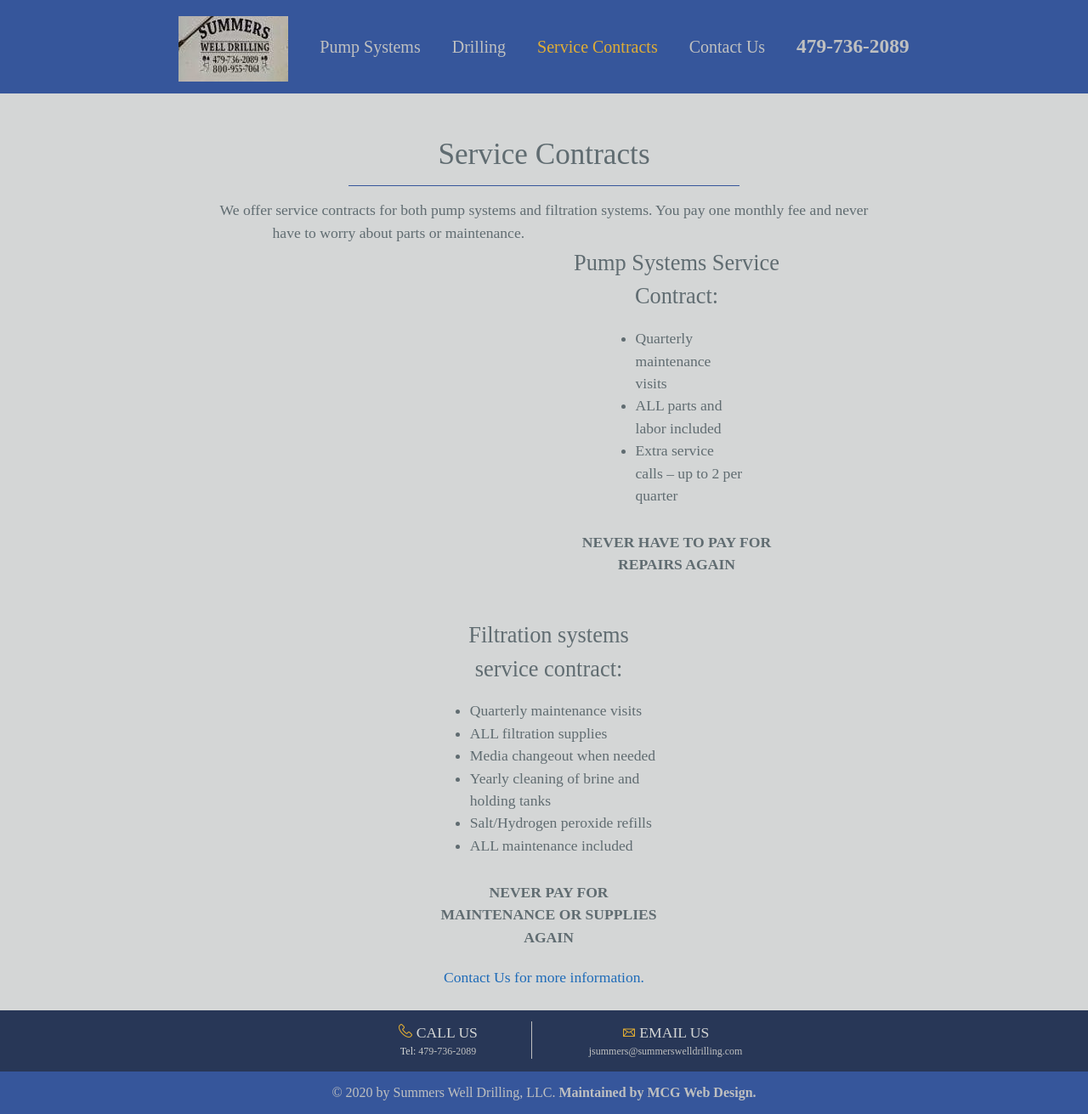
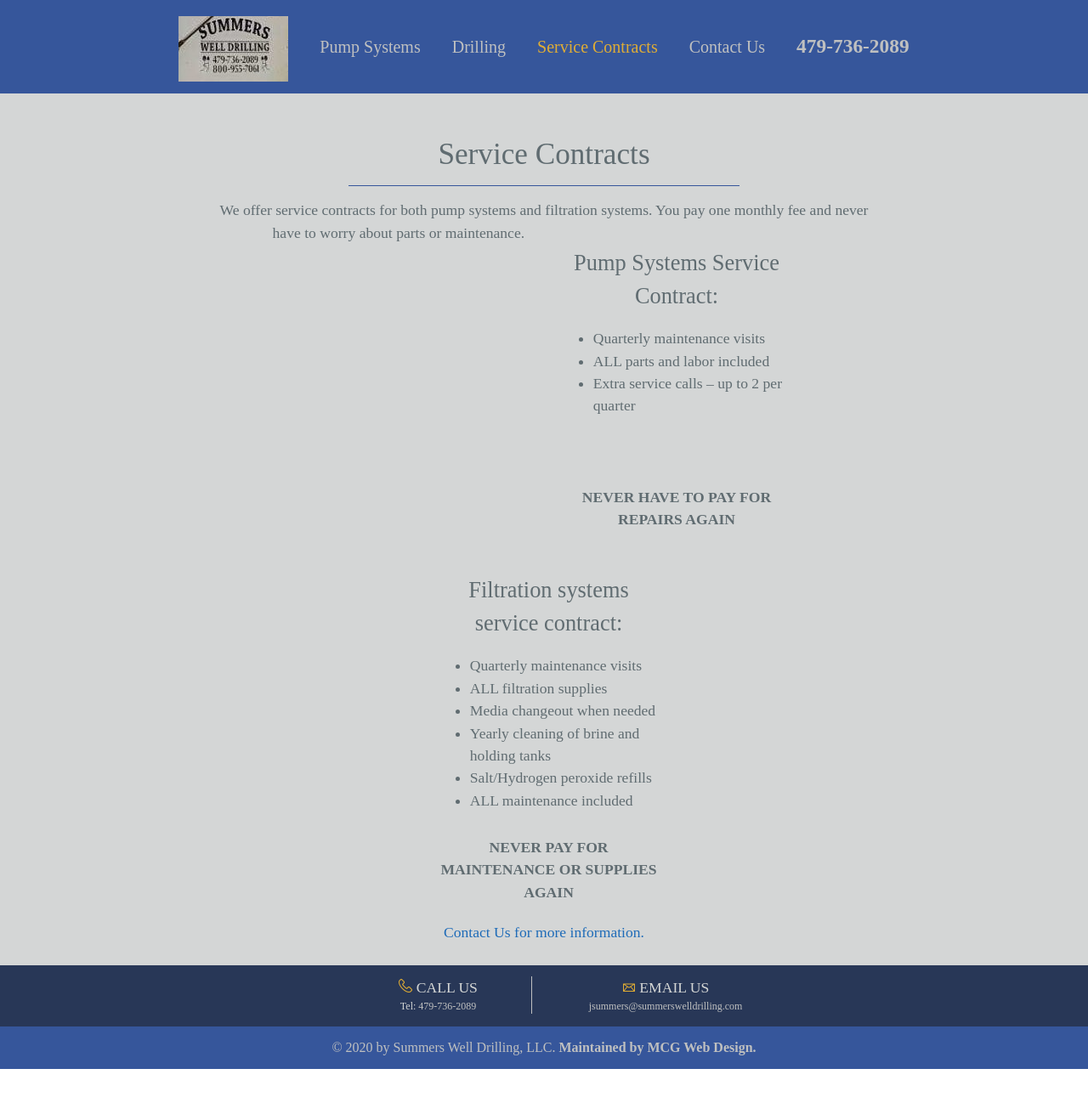
Before and after one commit to jamess999888/SummersDrilling, a Jekyll site: the page built from serviceContracts.md, in a window 1280 px wide. Shown: the whole page at 85% size. Built offline with Jekyll 4.4.1, drawn with Linux system fonts in a browser that asks for light colours; our own code applies the rules of GitHub Pages for plain Markdown files; after the commit the page ends 1258 px from its top, so only the background shows below that.

Commit message:
fixing responsive styling

```diff
--- a/css/style.css
+++ b/css/style.css
@@ -1323,14 +1323,9 @@ ul.topnav li.right {
     text-decoration: none;
 }
 
-
-/* #serviceContracts .left {
-    display: inline-block;
+#serviceContracts .left {
     padding: 2% 2% 21% 2%;
-    margin: 0 2%;
-    vertical-align: middle;
-    text-decoration: none;
-} */
+}
 
 #serviceContracts ul {
     display: inline-block;
@@ -1525,5 +1520,9 @@ ul.topnav li.right {
     #serviceContracts .outerList {
         display: block;
         padding: 2% 5%;
-    }
-}
+        width: 100%;
+    }
+    #serviceContracts .left {
+        padding: 2% 2% 2% 2%;
+    }
+}
```
